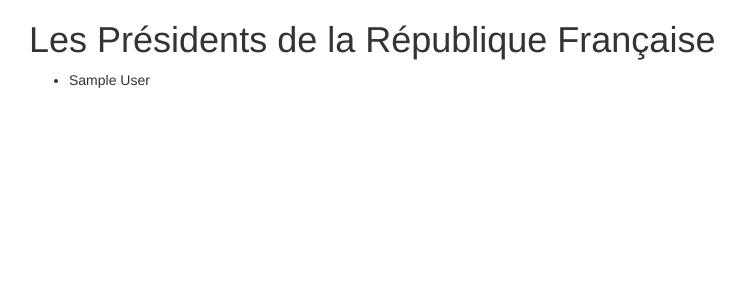
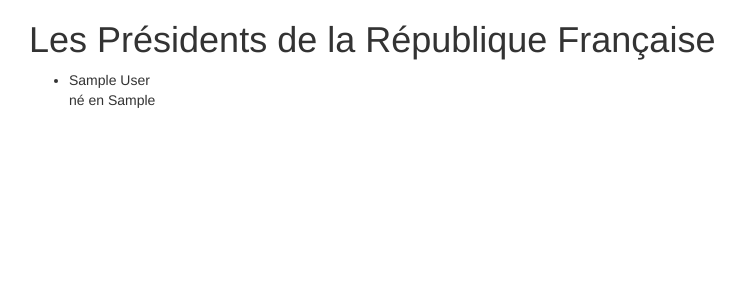
Before and after one commit to lmdsio-slam5/presidents-TAIBIHT, a PHP site: template views/index.html.twig in a window 1280 px wide. Shown: the top 300 px of the page, without its empty margins (41-786 px from the left). Run offline with PHP 8.4, Linux system fonts and the light colour scheme; the template is opened without the code that fills it: most values are stand-ins (such as "Sample title", 1, 10 or a date in 2020); some libraries are stand-ins or nearby versions.

Commit message:
date exo

```diff
--- a/views/index.html.twig
+++ b/views/index.html.twig
@@ -1,5 +1,6 @@
 <!doctype html>
 <html>
+
 <head>
     <meta charset="utf-8">
     <meta http-equiv="X-UA-Compatible" content="IE=edge">
@@ -7,14 +8,16 @@
     <link href="{{ app.request.basepath }}/lib/bootstrap/css/bootstrap.min.css" rel="stylesheet">
     <title>Presidents</title>
 </head>
+
 <body>
     <div class="container">
         <h1>Les Présidents de la République Française</h1>
         <ul>
             {% for president in presidents %}
-                <li>{{ president.firstName }} {{ president.lastName }}</li>
+            <li>{{ president.firstName }} {{ president.lastName }}</li> né en {{president.yearOfBirth}}</li>
             {% endfor %}
         </ul>
     </div>
 </body>
+
 </html>
```
